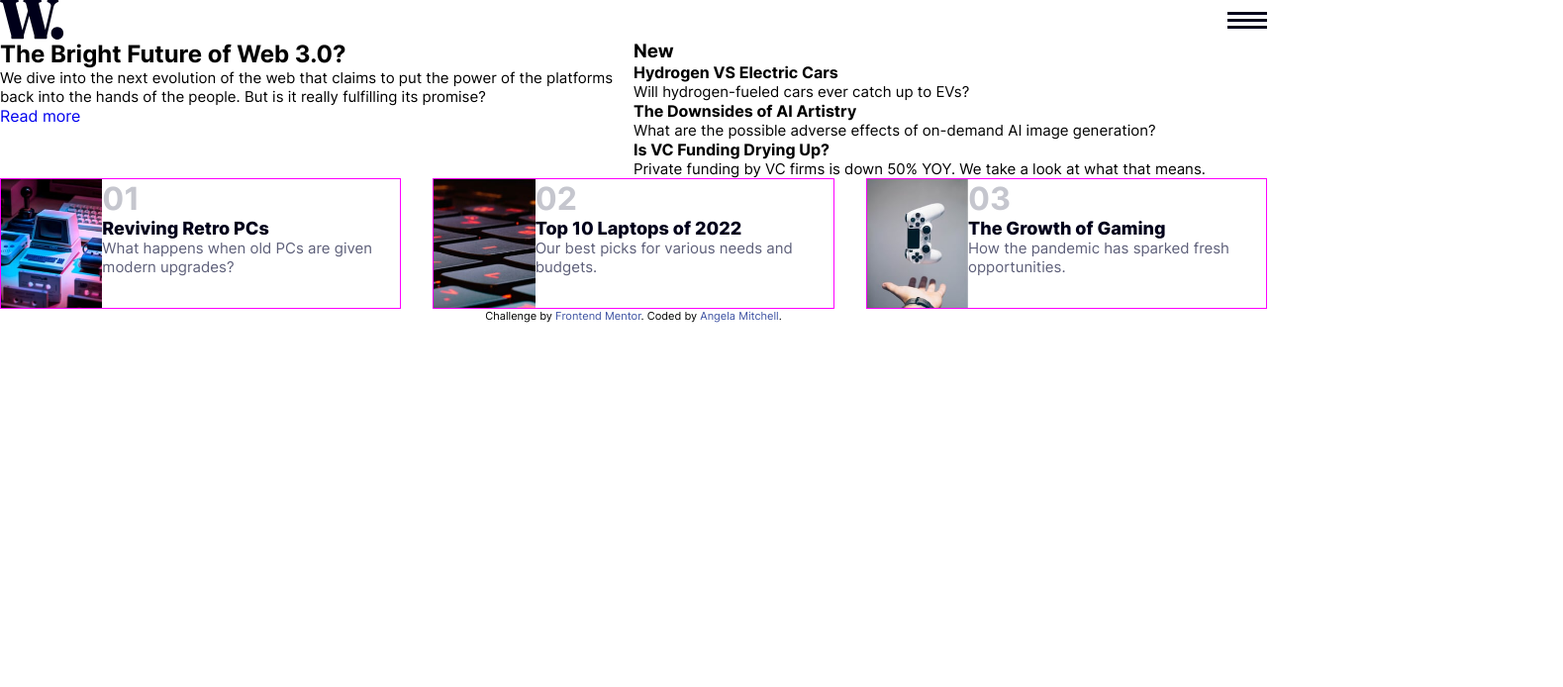
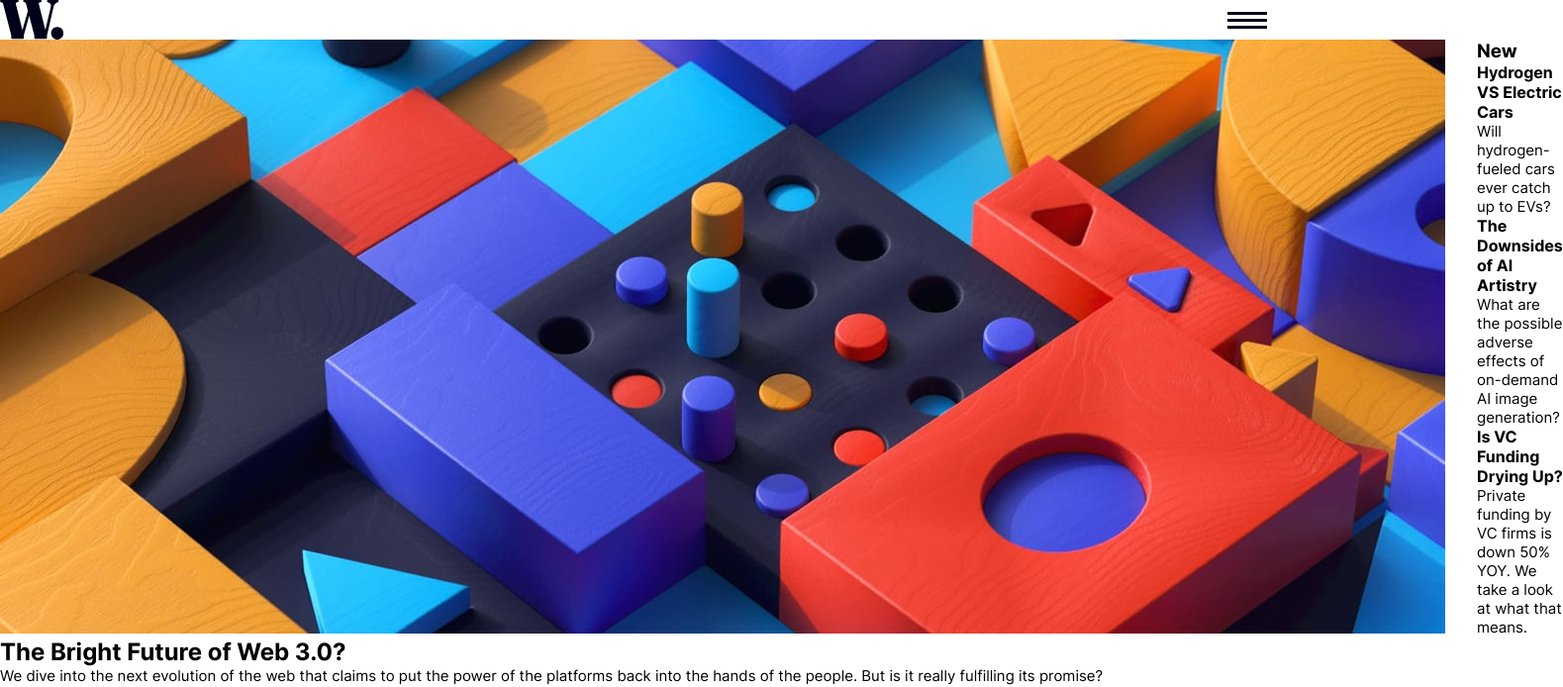
Before and after one commit to amitchell05/news-homepage, a React (Create React App) app: page / in a window 1280 px wide. Shown: the top 694 px of the page at 99% size, 1579 px wide, since content can reach past the window. Built offline with nearby package versions, Linux system fonts and the light colour scheme.

Commit message:
update layout; add useWindowWidth hook for hero image resizing

```diff
--- a/src/App.css
+++ b/src/App.css
@@ -24,11 +24,12 @@ p {
 
 .grid {
   display: grid;
+  gap: 2rem;
 }
 
 @media (min-width: 47.938rem) {
   .grid--main-news {
-      grid-template-columns: repeat(2, 1fr);
+    grid-template-columns: 2fr 1fr;
   }
 
   .grid--top-news {
--- a/src/App.js
+++ b/src/App.js
@@ -10,12 +10,15 @@ function App() {
     <>
         <Header></Header>
         <main>
-            <section class="grid grid--main-news">
+            <section className="grid grid--main-news">
                 <h2 className="visually-hidden">Main and Recent News</h2>
                 <MainNewsCard></MainNewsCard>
                 <RecentNewsCard></RecentNewsCard>
             </section>
-            <TopNewsCard></TopNewsCard>
+            <section className="grid grid--top-news top-news">
+              <h2 className="visually-hidden">Top News</h2>
+              <TopNewsCard></TopNewsCard>
+            </section>
         </main>
 
         <div className="attribution">
--- a/src/components/Header.css
+++ b/src/components/Header.css
@@ -4,17 +4,9 @@ nav {
     align-items: center;
 }
 
-/* ul {
-    list-style-type: none;
-}
-
-li {
-    display: inline-block;
-} */
-
-.header-logo,
-.header-logo a,
-.header-menu,
-.header-menu img {
+.logo,
+.logo a,
+.menu,
+.menu img {
     display: inline-flex;
 }
--- a/src/components/Header.js
+++ b/src/components/Header.js
@@ -18,12 +18,12 @@ const Header = () => {
     return (
         <header>
             <nav>
-                <div class="header-logo">
+                <div className="logo">
                     <a href="foo" target="_self">
                         <img src={ logo } alt="logo" />
                     </a>
                 </div>
-                <div class="header-menu">
+                <div className="menu">
                     <img src={ menu } alt="menu" />
                 </div>
                 {/* <ul>
--- /dev/null
+++ b/src/components/MainNewsCard.css
@@ -0,0 +1,4 @@
+/* Main News */
+.main-news {
+
+}
--- a/src/components/MainNewsCard.js
+++ b/src/components/MainNewsCard.js
@@ -1,3 +1,7 @@
+import heroDesktopImg from "../assets/images/image-web-3-desktop.jpg";
+import heroMobileImg from "../assets/images/image-web-3-mobile.jpg";
+import useWindowWidth from '../hooks/useWindowWidth';
+
 const MainNewsCard = () => {
 
     const mainNewsPost = {
@@ -6,11 +10,17 @@ const MainNewsCard = () => {
         ctaText: "Read more",
     }
 
+    const windowWidth = useWindowWidth();
+
     return (
-        <article>
-            <h2>{ mainNewsPost.title }</h2>
-            <p>{ mainNewsPost.description }</p>
-            <a href="foo" role="button" target="_self">{ mainNewsPost.ctaText }</a>
+        <article className="news-hero">
+            {
+                windowWidth >= 768 ? <img src={heroDesktopImg} alt="puzzle pieces" />
+                : <img src={heroMobileImg} alt="puzzle pieces" />
+            }
+            <h2 className="news-hero__title">{ mainNewsPost.title }</h2>
+            <p className="news-hero__desc">{ mainNewsPost.description }</p>
+            <a href="foo" role="button" target="_self" className="news-hero__btn">{ mainNewsPost.ctaText }</a>
         </article>
     )
 }
--- a/src/components/RecentNewsCard.js
+++ b/src/components/RecentNewsCard.js
@@ -19,20 +19,20 @@ const RecentNewsCard = () => {
         }
     ];
 
-    const listItems = newsPosts.map((newsPost) => {
+    const posts = newsPosts.map((newsPost) => {
         return (
-            <article key={ newsPost.id } >
-                <h4>{ newsPost.title }</h4>
-                <p>{ newsPost.description }</p>
+            <article key={ newsPost.id } className="recent-news__post">
+                <h4 className="post__title">{ newsPost.title }</h4>
+                <p className="post__desc">{ newsPost.description }</p>
             </article>
         )
     });
 
     return (
-        <section>
-            <h3>{ cardTitle }</h3>
-            { listItems }
-        </section>
+        <div className="recent-news">
+            <h3 className="recent-news__title">{ cardTitle }</h3>
+            { posts }
+        </div>
     )
 }
 
--- a/src/components/TopNewsCard.css
+++ b/src/components/TopNewsCard.css
@@ -1,13 +1,11 @@
 /* Top News */
 .top-news {
     counter-reset: article;
-    gap: 2rem;
 }
 
 .top-news__article {
     display: flex;
     flex-direction: row;
-    border: 1px solid magenta;
 }
 
 .top-news__image {
--- a/src/components/TopNewsCard.js
+++ b/src/components/TopNewsCard.js
@@ -27,7 +27,7 @@ const TopNewsCard = () => {
         }
     ];
 
-    const articles = newsPosts.map((newsPost, index) => {
+    const posts = newsPosts.map((newsPost, index) => {
         return (
             <article key={ newsPost.id } className="top-news__article">
                 <img src={ newsPost.image } alt="retro PC" className="top-news__image" />
@@ -41,10 +41,9 @@ const TopNewsCard = () => {
     });
 
     return (
-        <section className="grid grid--top-news top-news">
-            <h2 className="visually-hidden">Top News</h2>
-            { articles }
-        </section>
+        <>
+            { posts }
+        </>
     )
 }
 
--- /dev/null
+++ b/src/hooks/useWindowWidth.js
@@ -0,0 +1,25 @@
+import {useEffect, useState} from "react";
+
+/**
+ * This is a custom hook that can be used to hold the state of the window's width and render the hero's desktop or mobile image based on the width
+ */
+const useWindowWidth = () => {
+  const [windowWidth, setWindowWidth] = useState(window.innerWidth);
+
+  useEffect(() => {
+    // Handler to call on window width resize
+    const handleWidthResize = () => {
+        setWindowWidth(window.innerWidth);
+    }
+
+    // Add event listener to resize event
+    window.addEventListener("resize", handleWidthResize);
+
+    // Remove event listener on cleanup
+    return () => window.removeEventListener("resize", handleWidthResize);
+  }, [windowWidth]);
+
+  return windowWidth;
+}
+
+export default useWindowWidth;
```
